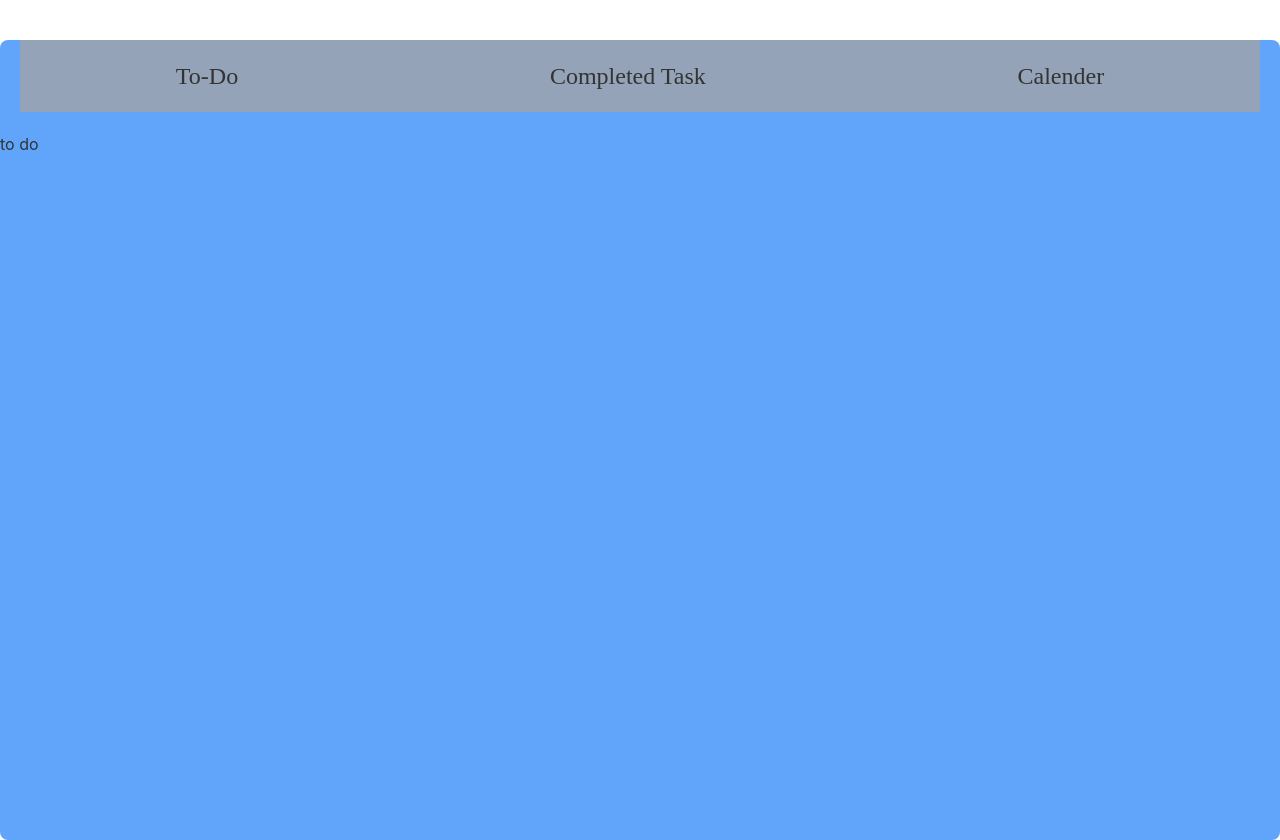
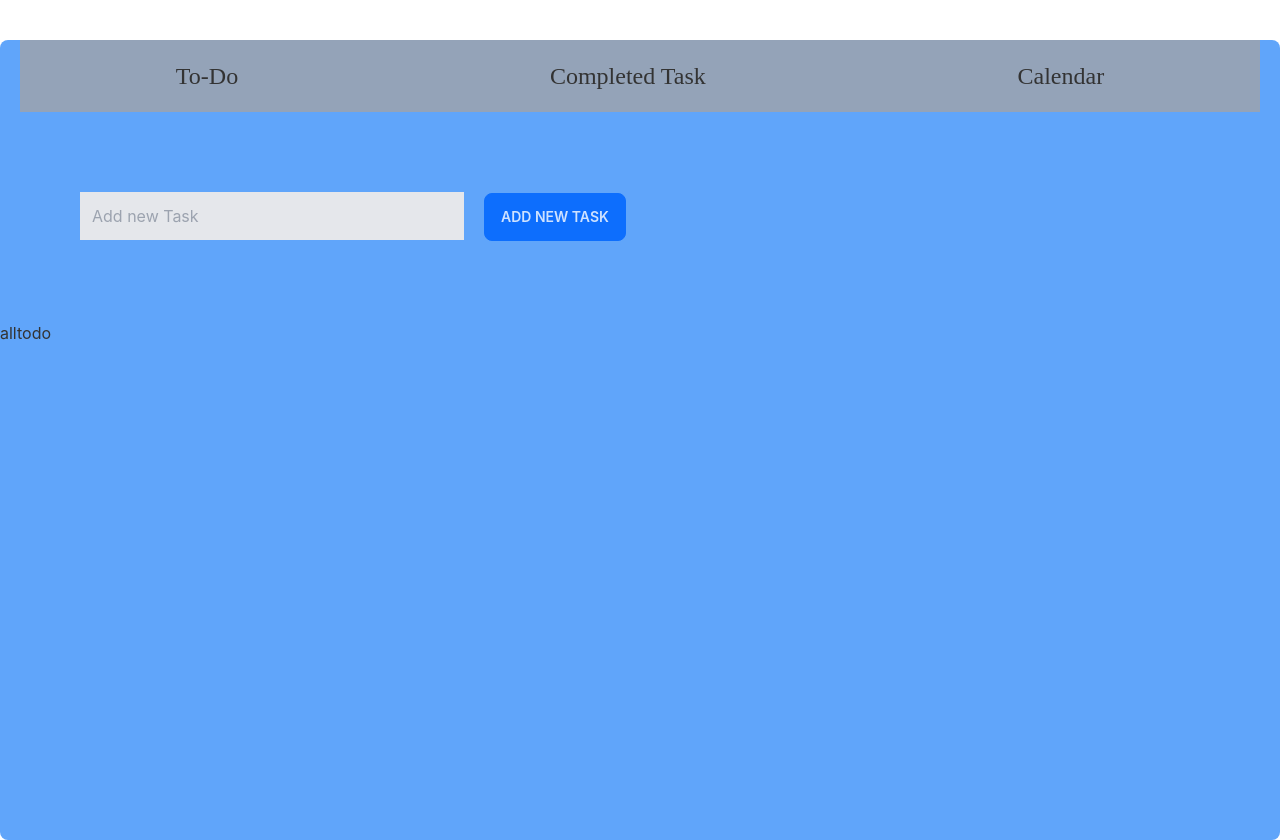
Before and after one commit to mabuhanifa/mern-todo-client-01, a React (Create React App) app: page /todo in a window 1280 px wide. Built offline with nearby package versions, Linux system fonts and the light colour scheme; no server answers.

Commit message:
all todo added

```diff
--- /dev/null
+++ b/src/component/AllTodo.js
@@ -0,0 +1,24 @@
+import axios from "axios";
+import { useEffect, useState } from "react";
+
+const AllTodo = () => {
+    const [todo,setTodo] = useState([]);
+
+    useEffect(() => {
+        const fetchTodo = async ( ) => {
+
+            const res = await axios.get('http://localhost:5000/todo');
+            setTodo(res.data);
+        };
+        fetchTodo();
+    }
+    ,[])
+    console.log(todo);
+    return (
+        <div>
+            alltodo
+        </div>
+    );
+};
+
+export default AllTodo;
--- a/src/component/Header.js
+++ b/src/component/Header.js
@@ -11,7 +11,7 @@ const Header = () => {
           Completed Task
         </Link>
         <Link to="/calender" className="mx-20 my-5">
-          Calender
+          Calendar
         </Link>
       </div>
     </div>
--- a/src/component/ToDo.js
+++ b/src/component/ToDo.js
@@ -1,5 +1,34 @@
+import axios from "axios";
+import { useState } from "react";
+import AllTodo from "./AllTodo";
+
 const ToDo = () => {
-  return <div>to do</div>;
+  const [task, setTask] = useState("");
+
+  const submitHandler = () => {
+    axios.post();
+  };
+  return (
+    <div>
+      <div className="m-20">
+        <form onSubmit={submitHandler}>
+          <input
+            onChange={(e) => setTask(e.target.value)}
+            type="text"
+            placeholder="Add new Task"
+            className="p-3 bg-gray-200 w-96"
+          />
+          <input
+            type="submit"
+            value="Add new Task"
+            className="btn btn-primary mx-5"
+          />
+        </form>
+      </div>
+
+      <AllTodo></AllTodo>
+    </div>
+  );
 };
 
 export default ToDo;
```
